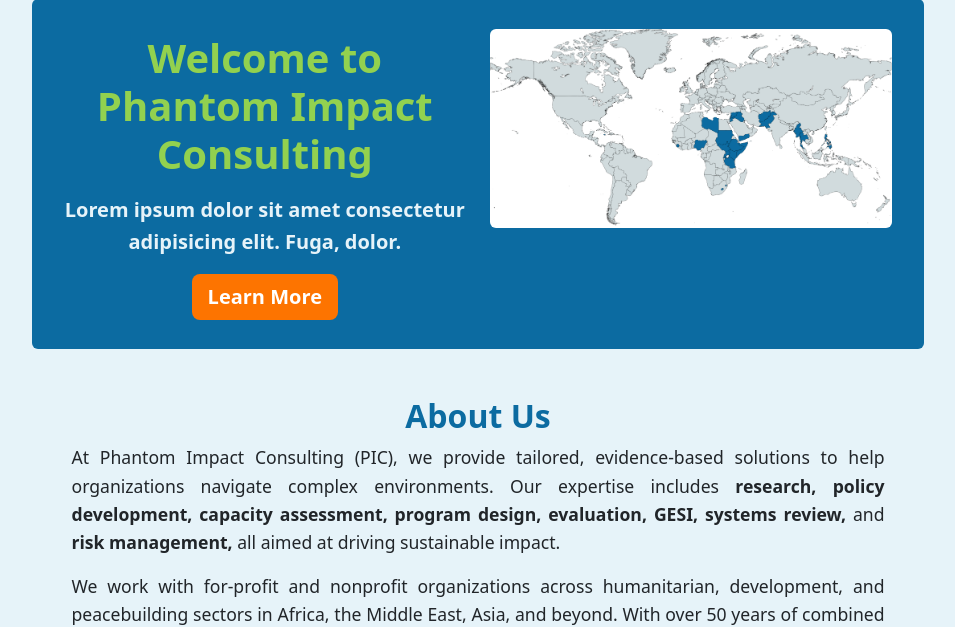
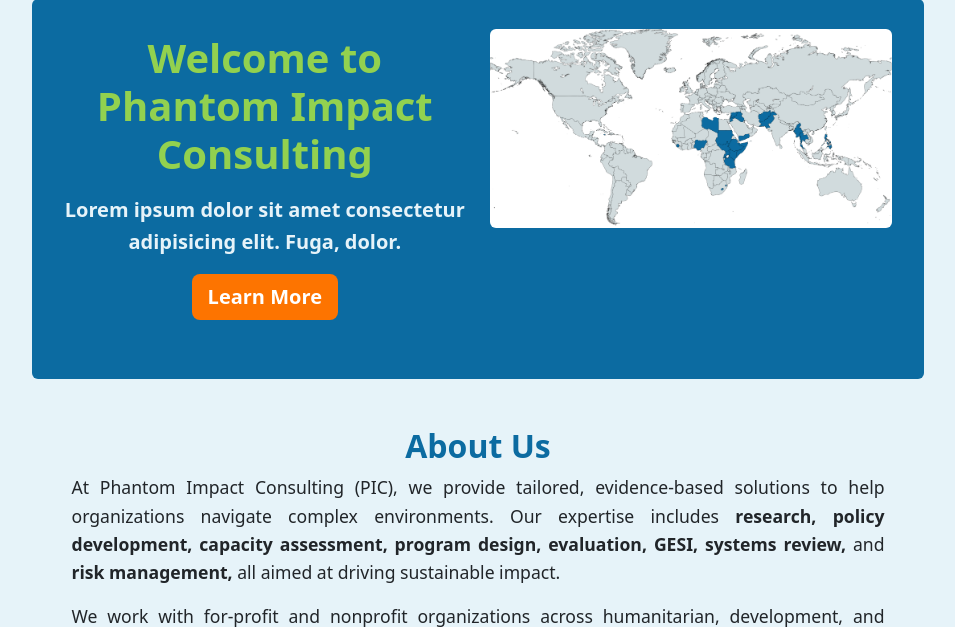
Before and after one commit to kashik09/OfficialPIC-Consulting, a PHP site: page / in a window 1280 px wide. Shown: the part 113-740 px from the top of the page, without its empty margins (162-1117 px from the left). Run offline with PHP 8.4, Linux system fonts and the light colour scheme.

Commit message:
Adjust 'hero' section padding

```diff
--- a/public/css/style.css
+++ b/public/css/style.css
@@ -118,7 +118,7 @@ p {
     margin-top: 1rem;
     min-height: auto;
     background-color: #0c6ba1;
-    padding: 30px 20px 0 20px !important;
+    padding: 30px 20px !important;
     max-width: 1200px;
     width: 80%;
 }
```
